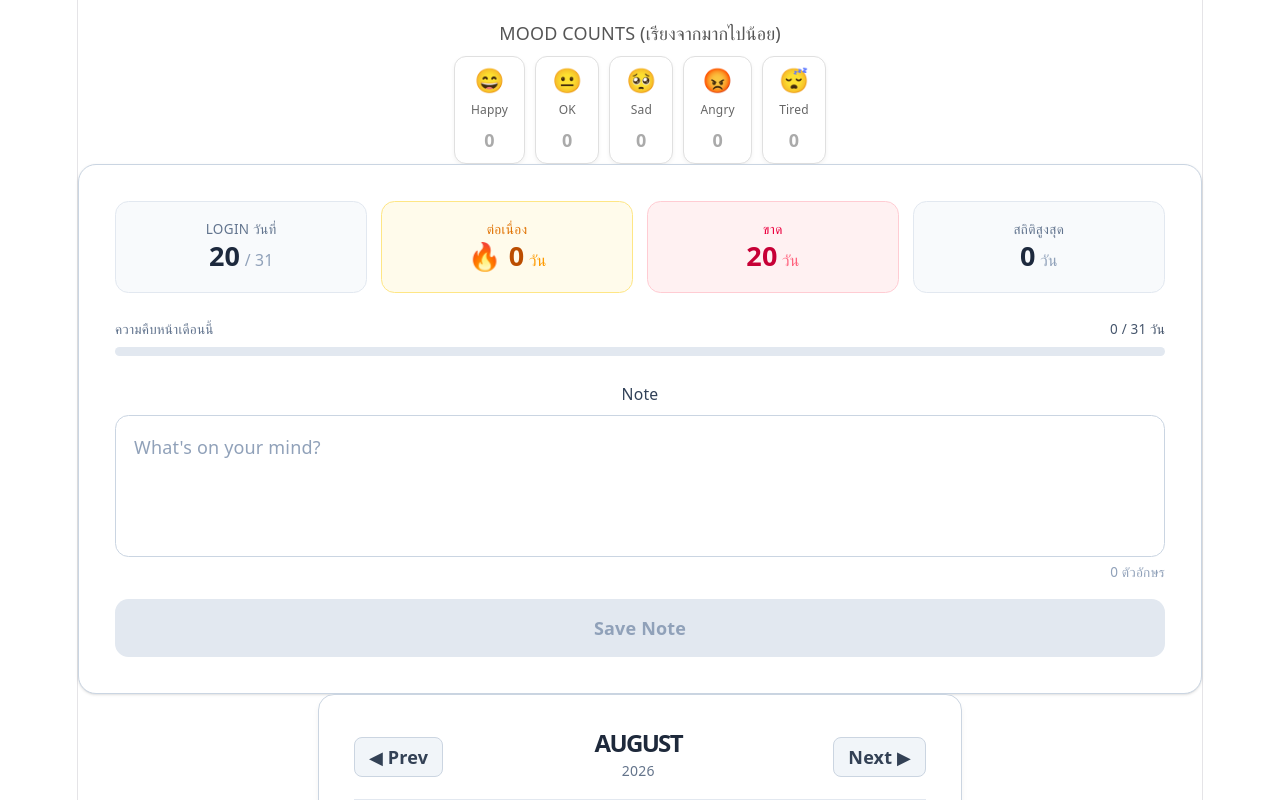
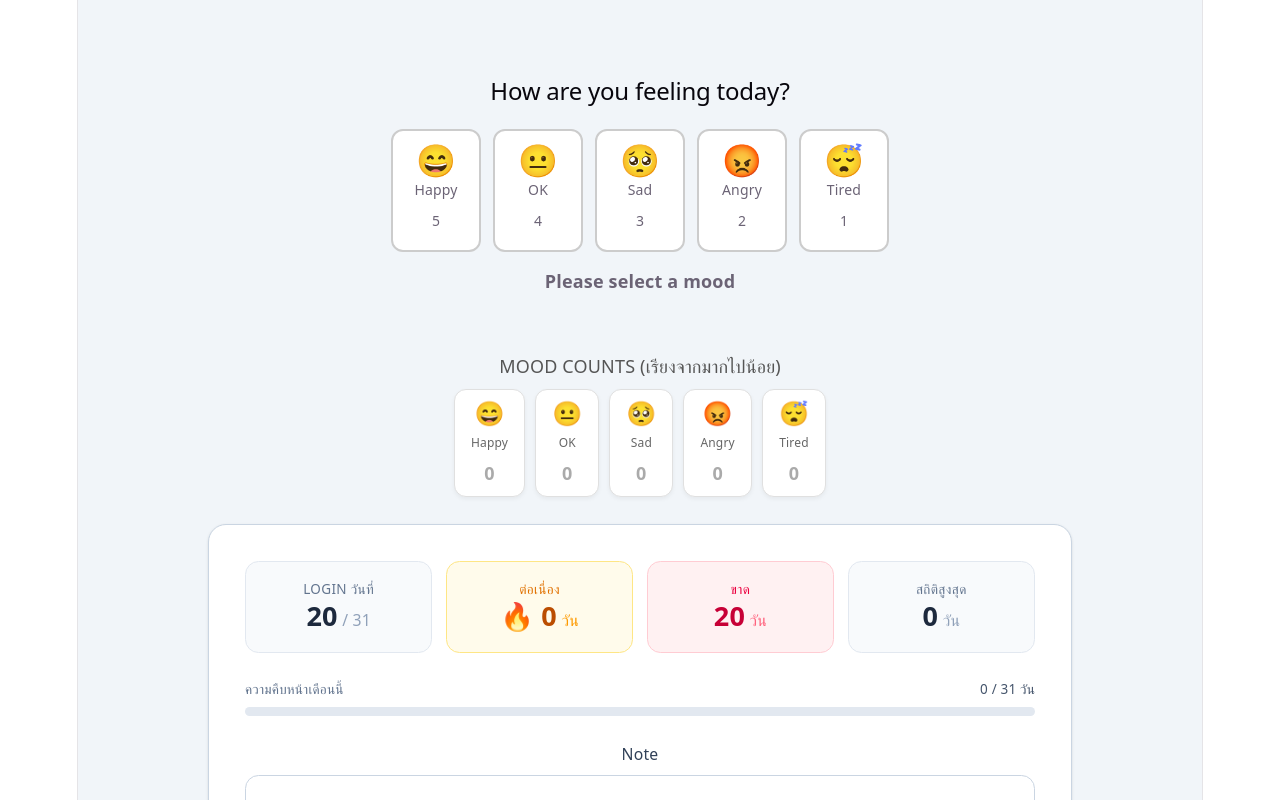
Before and after one commit to rattanachaiss99-max/react-jsd8-build-day, a React (Vite) app: page / in a window 1280 px wide. Shown: the top 800 px of the page. Built offline with nearby package versions, Linux system fonts and the light colour scheme.

Commit message:
update function note

```diff
--- a/src/App.tsx
+++ b/src/App.tsx
@@ -3,27 +3,38 @@ import "./App.css";
 import { AddNote } from "./components/AddNote";
 import Calender from "./components/Calender";
 import { MoodStats } from "./components/MoodStats";
+import Mood from "./components/mood";
 
 type Note = { id: string; date: string; text: string };
 
 function App() {
-  // add note function
   const [notes, setNotes] = useState<Note[]>([]);
+  const [moodCounts, setMoodCounts] = useState<Record<string, number>>({});
 
   function addNote({ date, text }: { date: string; text: string }) {
     setNotes((prev) => [
       { id: crypto.randomUUID(), date, text },
       ...prev.filter((n) => n.date !== date),
     ]);
-    // add note funtion
+  }
+
+  // เพิ่มจำนวนทุกครั้งที่กดเลือก mood
+  function countMood(label: string) {
+    setMoodCounts((prev) => ({
+      ...prev,
+      [label]: (prev[label] || 0) + 1,
+    }));
   }
 
   return (
-    <>
-      <MoodStats />
-      <AddNote onAdd={addNote} notes={notes} />
-      <Calender moodList={notes} />
-    </>
+    <div className="min-h-screen bg-slate-100 py-10">
+      <div className="mx-auto max-w-[900px] space-y-6 px-4">
+        <Mood onSelect={countMood} />
+        <MoodStats counts={moodCounts} />
+        <AddNote onAdd={addNote} notes={notes} />
+        <Calender moodList={notes} theme="" />
+      </div>
+    </div>
   );
 }
 
--- a/src/components/MoodStats.jsx
+++ b/src/components/MoodStats.jsx
@@ -1,48 +1,60 @@
-import React from 'react';
+import React from "react";
 
 const ALL_MOODS = [
-  { label: 'Happy', emoji: '😄' },
-  { label: 'OK', emoji: '😐' },
-  { label: 'Sad', emoji: '🥺' },
-  { label: 'Angry', emoji: '😡' },
-  { label: 'Tired', emoji: '😴' },
+  { label: "Happy", emoji: "😄" },
+  { label: "OK", emoji: "😐" },
+  { label: "Sad", emoji: "🥺" },
+  { label: "Angry", emoji: "😡" },
+  { label: "Tired", emoji: "😴" },
 ];
 
-export const MoodStats = ({ entries = [] }) => {
-  // 1. คำนวณนับจำนวนของแต่ละ Mood
-  const moodCounts = ALL_MOODS.map((m) => {
-    const count = entries.filter((e) => e.mood === m.label).length;
-    return {
-      label: m.label,
-      emoji: m.emoji,
-      count: count,
-    };
-  });
+export const MoodStats = ({ counts = {} }) => {
+  const moodCounts = ALL_MOODS.map((m) => ({
+    label: m.label,
+    emoji: m.emoji,
+    count: counts[m.label] || 0,
+  }));
 
-  // 2. เรียงลำดับจาก "มากไปน้อย" (Sort Descending)
   const sortedMoods = [...moodCounts].sort((a, b) => b.count - a.count);
+  // ...ที่เหลือเหมือนเดิม
 
   return (
     <div style={{ marginTop: 20 }}>
-      <h4 style={{ color: '#555', marginBottom: 10 }}>MOOD COUNTS (เรียงจากมากไปน้อย)</h4>
+      <h4 style={{ color: "#555", marginBottom: 10 }}>
+        MOOD COUNTS (เรียงจากมากไปน้อย)
+      </h4>
 
-      <div style={{ display: 'flex', gap: 10, justifyContent: 'center', flexWrap: 'wrap' }}>
+      <div
+        style={{
+          display: "flex",
+          gap: 10,
+          justifyContent: "center",
+          flexWrap: "wrap",
+        }}
+      >
         {sortedMoods.map((item) => (
           <div
             key={item.label}
             style={{
-              border: '1px solid #e0e0e0',
+              border: "1px solid #e0e0e0",
               borderRadius: 12,
-              padding: '10px 16px',
-              textAlign: 'center',
+              padding: "10px 16px",
+              textAlign: "center",
               minWidth: 60,
-              backgroundColor: '#fff',
-              boxShadow: '0 2px 4px rgba(0,0,0,0.05)',
+              backgroundColor: "#fff",
+              boxShadow: "0 2px 4px rgba(0,0,0,0.05)",
             }}
           >
             <div style={{ fontSize: 24 }}>{item.emoji}</div>
-            <div style={{ fontSize: 12, color: '#666', margin: '4px 0' }}>{item.label}</div>
-            <strong style={{ fontSize: 18, color: item.count > 0 ? '#2b8a3e' : '#aaa' }}>
+            <div style={{ fontSize: 12, color: "#666", margin: "4px 0" }}>
+              {item.label}
+            </div>
+            <strong
+              style={{
+                fontSize: 18,
+                color: item.count > 0 ? "#2b8a3e" : "#aaa",
+              }}
+            >
               {item.count}
             </strong>
           </div>
--- a/src/components/mood.jsx
+++ b/src/components/mood.jsx
@@ -1,22 +1,23 @@
-import { useState } from 'react'
+import { useState } from "react";
 
 const MOODS = [
-  { id: 'happy', label: 'Happy', value: 5, emoji: '😄' },
-  { id: 'ok', label: 'OK', value: 4, emoji: '😐' },
-  { id: 'sad', label: 'Sad', value: 3, emoji: '🥺' },
-  { id: 'angry', label: 'Angry', value: 2, emoji: '😡' },
-  { id: 'tired', label: 'Tired', value: 1, emoji: '😴' },
-]
+  { id: "happy", label: "Happy", value: 5, emoji: "😄" },
+  { id: "ok", label: "OK", value: 4, emoji: "😐" },
+  { id: "sad", label: "Sad", value: 3, emoji: "🥺" },
+  { id: "angry", label: "Angry", value: 2, emoji: "😡" },
+  { id: "tired", label: "Tired", value: 1, emoji: "😴" },
+];
 
-function Mood({ mood = 0, setMood = () => {} }) {
-  const [selected, setSelected] = useState(mood)
+function Mood({ onSelect = (label) => {} }) {
+  const [selected, setSelected] = useState(0);
 
   const handleSelect = (value) => {
-    setSelected(value)
-    setMood(value)
-  }
+    setSelected(value);
+    const found = MOODS.find((m) => m.value === value);
+    onSelect(found.label); // ส่ง "Happy" ขึ้นไป
+  };
 
-  const selectedMood = MOODS.find((m) => m.value === selected)
+  const selectedMood = MOODS.find((m) => m.value === selected);
 
   return (
     <>
@@ -72,7 +73,7 @@ function Mood({ mood = 0, setMood = () => {} }) {
             <button
               key={m.id}
               type="button"
-            className={`mood-btn${selected === m.value ? ' active' : ''}`}
+              className={`mood-btn${selected === m.value ? " active" : ""}`}
               onClick={() => handleSelect(m.value)}
             >
               <span className="mood-emoji">{m.emoji}</span>
@@ -87,12 +88,12 @@ function Mood({ mood = 0, setMood = () => {} }) {
               Your mood: {selectedMood.label} ({selectedMood.value})
             </>
           ) : (
-          'Please select a mood'
+            "Please select a mood"
           )}
         </p>
       </section>
     </>
-  )
+  );
 }
 
-export default Mood
+export default Mood;
```
Also changed, not shown: 1 other file (tests, documents, lock files or other folders). Lines whose indentation alone changed are shown as unchanged.
